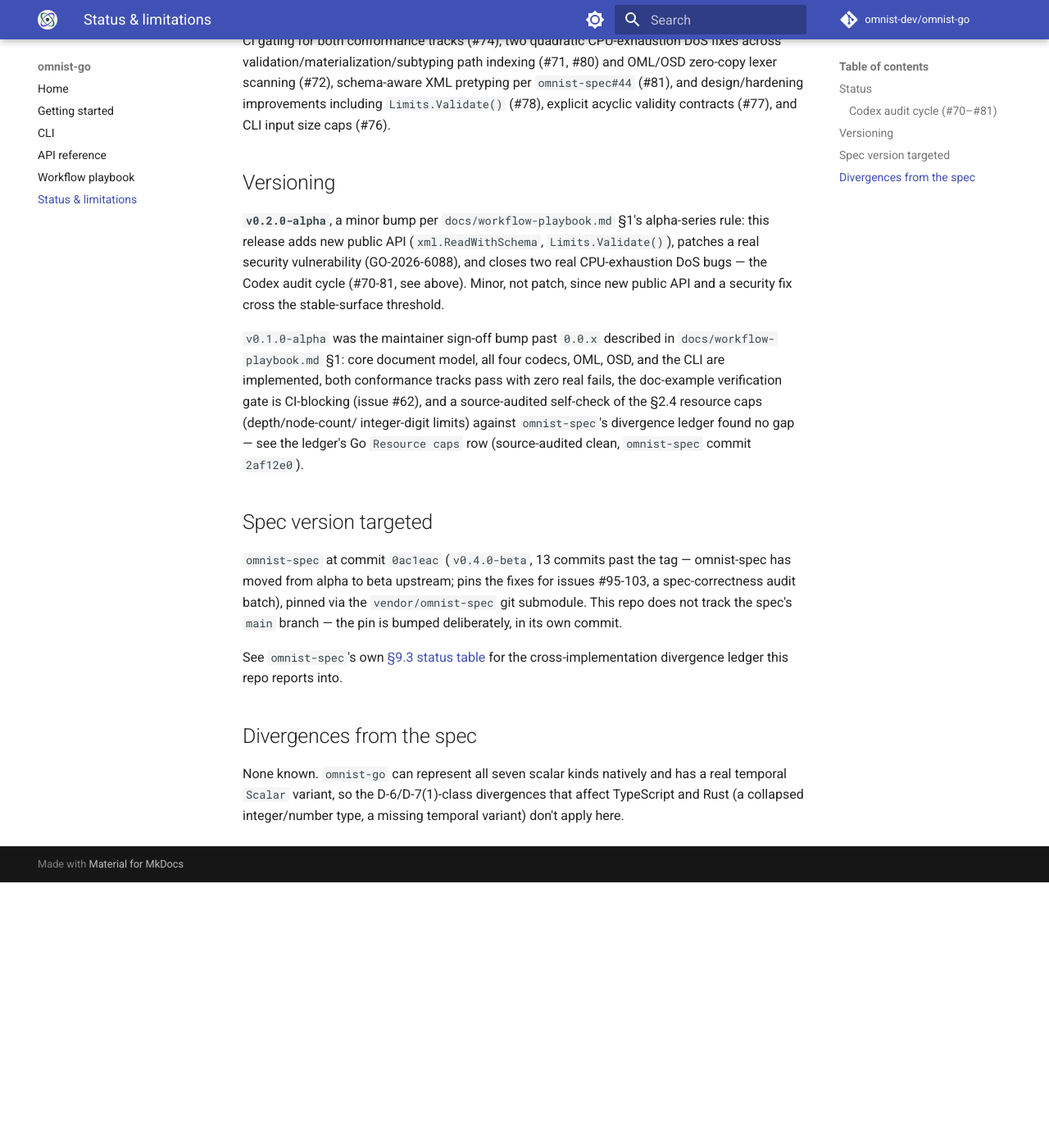
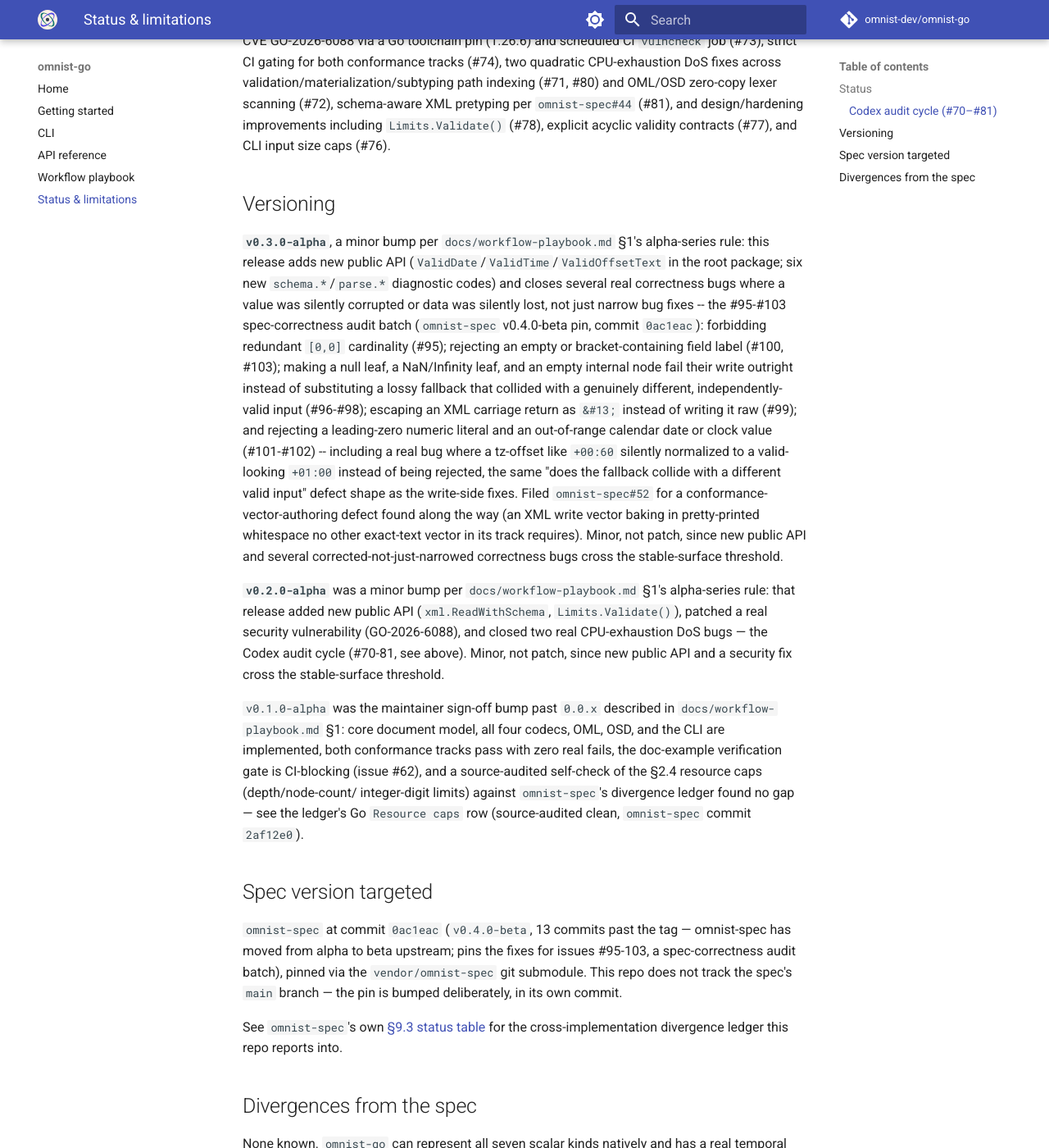
Before and after one commit to omnist-dev/omnist-go, an MkDocs documentation site: the page built from docs/limitations.md, in a window 1280 px wide and 1400 px high, scrolled down 1044 px. Shown: the whole window at 82% size. Built offline with MkDocs 1.6.1 and Material for MkDocs 9.7.7, drawn with Linux system fonts in a browser that asks for light colours; comment, search, counter and statistics services are not loaded; before the commit the page ends 2120 px from its top, so only the background shows below that; some of the changed text lies outside the part shown.

Commit message:
Bump to v0.3.0-alpha: #95-#103 spec-correctness audit batch (#109)
Per docs/workflow-playbook.md section 1's alpha-series rule: minor bump
when a release adds new public API or closes a bug whose severity
crosses into correctness territory. This release does both across the
just-merged #95-#103 batch (#104-#108):

- New public API: ValidDate/ValidTime/ValidOffsetText (root package),
  and six new schema.*/parse.* diagnostic codes.
- Several real correctness bugs closed, not just narrow fixes: a null
  leaf, a NaN/Infinity leaf, and an empty internal node could
  previously be written with a lossy fallback that collided with a
  genuinely different, independently-valid input (#96-#98); a
  tz-offset like +00:60 silently normalized to a valid-looking +01:00
  instead of being rejected (#102) -- the same collision shape on the
  read side.

Updated README.md's and docs/limitations.md's Status line to
v0.3.0-alpha, refreshed the quoted Track 2 conformance counts (170
pass / 0 fail / 2 skip of 172, up from the stale 152/0/1 of 153 --
note: docs/limitations.md's narrative history was already out of sync
with #82-#94 before this batch; this bump does not attempt to
reconstruct that gap, only brings the current numbers and this
release's own entry up to date), and added the v0.3.0-alpha entry to
docs/limitations.md's Versioning section, preserving the prior
v0.2.0-alpha entry beneath it.

Verified: go build, check_doc_examples clean (docs-only change, no Go
source touched).

Co-authored-by: Thomas Lee <yautat@gmail.com>
Co-authored-by: Claude Sonnet 5 <noreply@anthropic.com>

```diff
--- a/docs/limitations.md
+++ b/docs/limitations.md
@@ -8,7 +8,7 @@ narrow, after-the-fact tie-breaker on spec gaps that already have a filed
 
 ## Status
 
-**`v0.2.0-alpha`.** Every core operation is implemented: the Document and Schema
+**`v0.3.0-alpha`.** Every core operation is implemented: the Document and Schema
 models, OML and OSD (read and write), `validate`, `materialize`, the full
 schema algebra (`satisfiable_set`, `is_empty`, `prune`, `compatible_with`,
 `equivalent`, `normalize`, `extract`, `lint`, `infer`), all four interchange
@@ -17,9 +17,10 @@ conformance harness, and fuzz tests on every reader (`go test -fuzz`).
 
 Track 2 ([`tools/conformance/`](https://github.com/omnist-dev/omnist-go/tree/main/tools/conformance),
 JSON-vector, run against `omnist-spec`'s `test-suite/`) currently reports
-**152 pass / 0 fail / 1 skip** of 153 vectors. Track 1 (fixture-based,
-`conformance/fixtures/`) reports **19 pass / 0 fail / 0 skip** of 19
-fixtures. Both tracks are at zero real fails — the two prior fails, filed
+**170 pass / 0 fail / 2 skip** of 172 vectors (as of the #95-#103
+spec-correctness audit batch, `omnist-spec` v0.4.0-beta pin). Track 1
+(fixture-based, `conformance/fixtures/`) reports **19 pass / 0 fail / 0
+skip** of 19 fixtures. Both tracks are at zero real fails — the two prior fails, filed
 as [`omnist-spec#41`](https://github.com/omnist-dev/omnist-spec/issues/41)
 and [`omnist-spec#42`](https://github.com/omnist-dev/omnist-spec/issues/42),
 were independently verified by the spec maintainer against the reference
@@ -45,10 +46,34 @@ A 12-issue Codex audit cycle (#70–#81) resolved across 4 phases addressed all
 
 ## Versioning
 
-**`v0.2.0-alpha`**, a minor bump per `docs/workflow-playbook.md` §1's
-alpha-series rule: this release adds new public API (`xml.ReadWithSchema`,
-`Limits.Validate()`), patches a real security vulnerability
-(GO-2026-6088), and closes two real CPU-exhaustion DoS bugs — the Codex
+**`v0.3.0-alpha`**, a minor bump per `docs/workflow-playbook.md` §1's
+alpha-series rule: this release adds new public API
+(`ValidDate`/`ValidTime`/`ValidOffsetText` in the root package; six new
+`schema.*`/`parse.*` diagnostic codes) and closes several real
+correctness bugs where a value was silently corrupted or data was
+silently lost, not just narrow bug fixes -- the #95-#103 spec-correctness
+audit batch (`omnist-spec` v0.4.0-beta pin, commit `0ac1eac`):
+forbidding redundant `[0,0]` cardinality (#95); rejecting an empty or
+bracket-containing field label (#100, #103); making a null leaf, a
+NaN/Infinity leaf, and an empty internal node fail their write outright
+instead of substituting a lossy fallback that collided with a
+genuinely different, independently-valid input (#96-#98); escaping an
+XML carriage return as `&#13;` instead of writing it raw (#99); and
+rejecting a leading-zero numeric literal and an out-of-range calendar
+date or clock value (#101-#102) -- including a real bug where a
+tz-offset like `+00:60` silently normalized to a valid-looking
+`+01:00` instead of being rejected, the same "does the fallback
+collide with a different valid input" defect shape as the write-side
+fixes. Filed `omnist-spec#52` for a conformance-vector-authoring defect
+found along the way (an XML write vector baking in pretty-printed
+whitespace no other exact-text vector in its track requires). Minor,
+not patch, since new public API and several corrected-not-just-narrowed
+correctness bugs cross the stable-surface threshold.
+
+**`v0.2.0-alpha`** was a minor bump per `docs/workflow-playbook.md` §1's
+alpha-series rule: that release added new public API (`xml.ReadWithSchema`,
+`Limits.Validate()`), patched a real security vulnerability
+(GO-2026-6088), and closed two real CPU-exhaustion DoS bugs — the Codex
 audit cycle (#70-81, see above). Minor, not patch, since new public API
 and a security fix cross the stable-surface threshold.
 
```
Also changed, not shown: README.md (+1 -1 lines).
